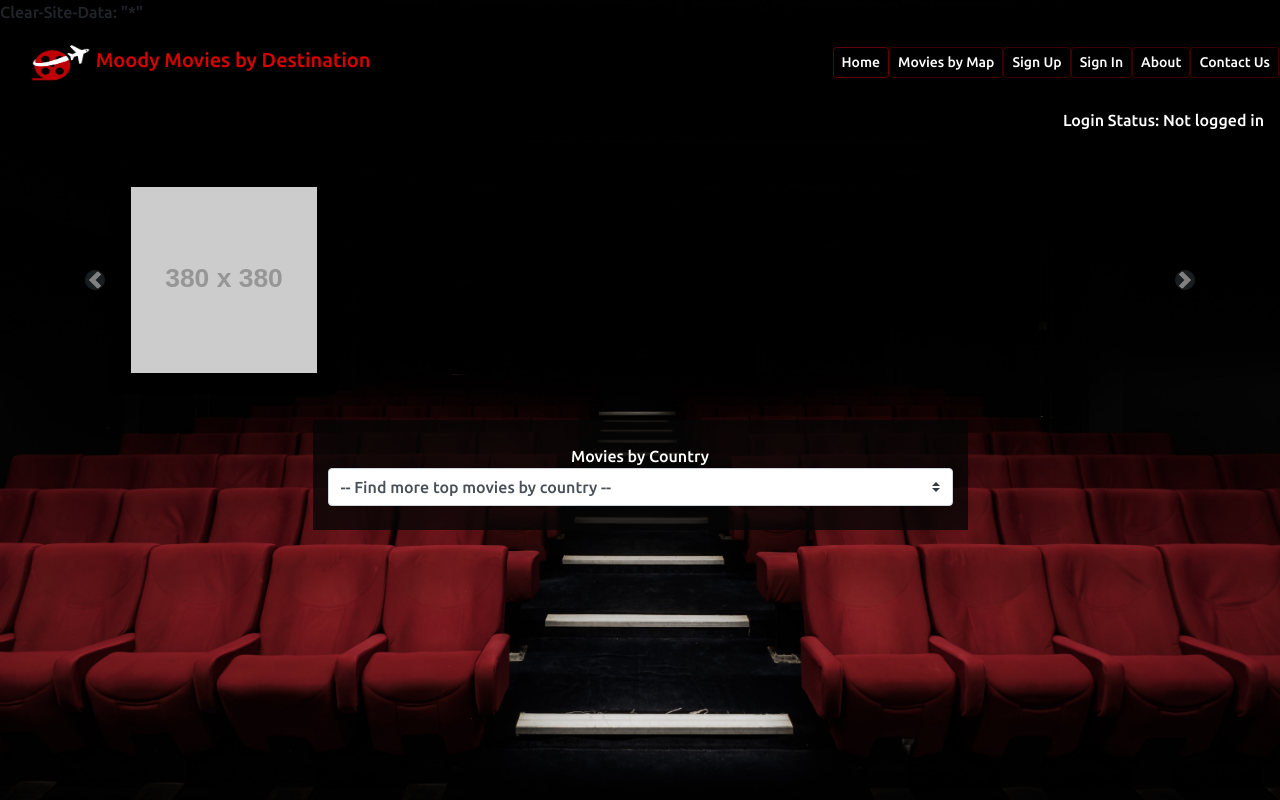
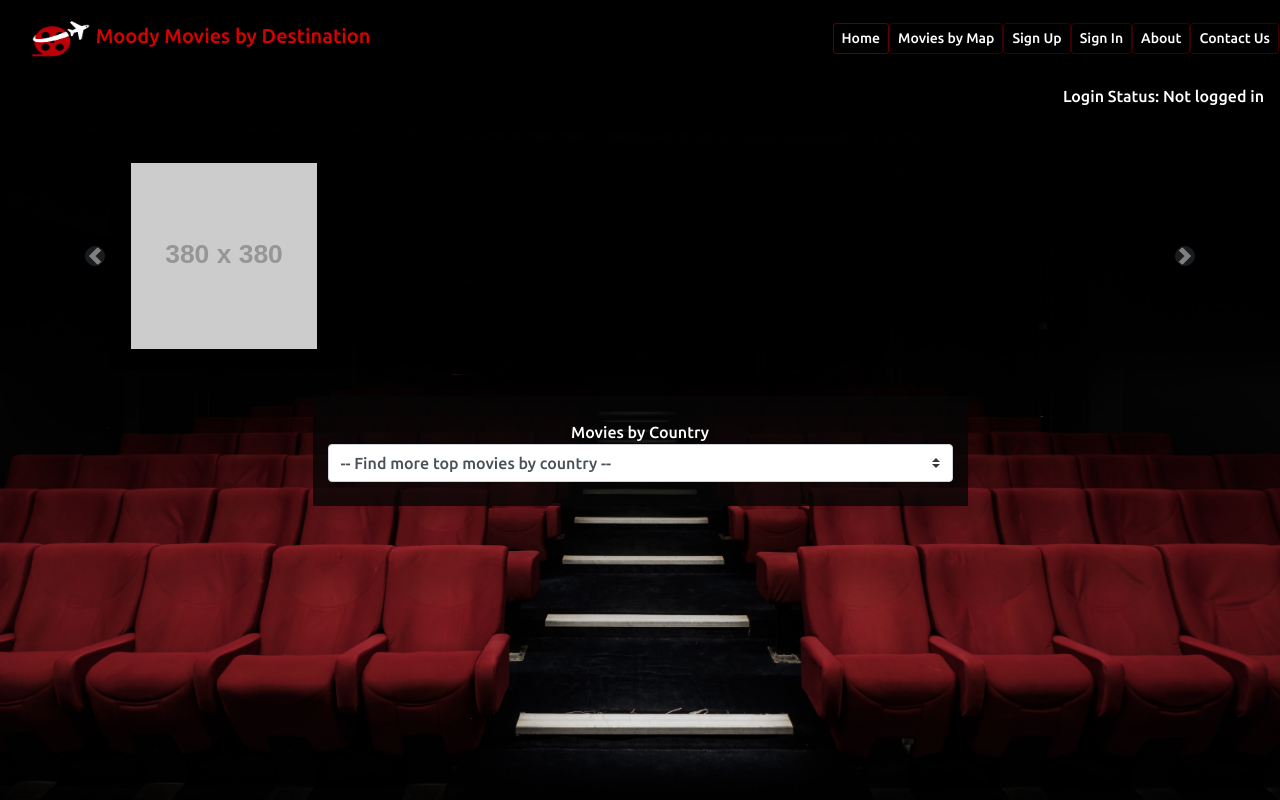
Before and after one commit to dahliakadri/movies_by_destination, a Flask app: page / in a window 1280 px wide. Run offline with Flask 2, Linux system fonts and the light colour scheme; grey boxes labelled with a size stand in for pictures from a placeholder-image service; data that the repository does not hold is empty; some libraries are stand-ins or nearby versions.

Commit message:
update caching

```diff
--- a/templates/basereact.html
+++ b/templates/basereact.html
@@ -1,7 +1,6 @@
 <!DOCTYPE html>
 <html>
 <head>
-    Clear-Site-Data: "*"
     <title>{% block title %}{% endblock %}</title>
       <!-- Loads React dependencies on all pages for this app. -->
     <script
```
